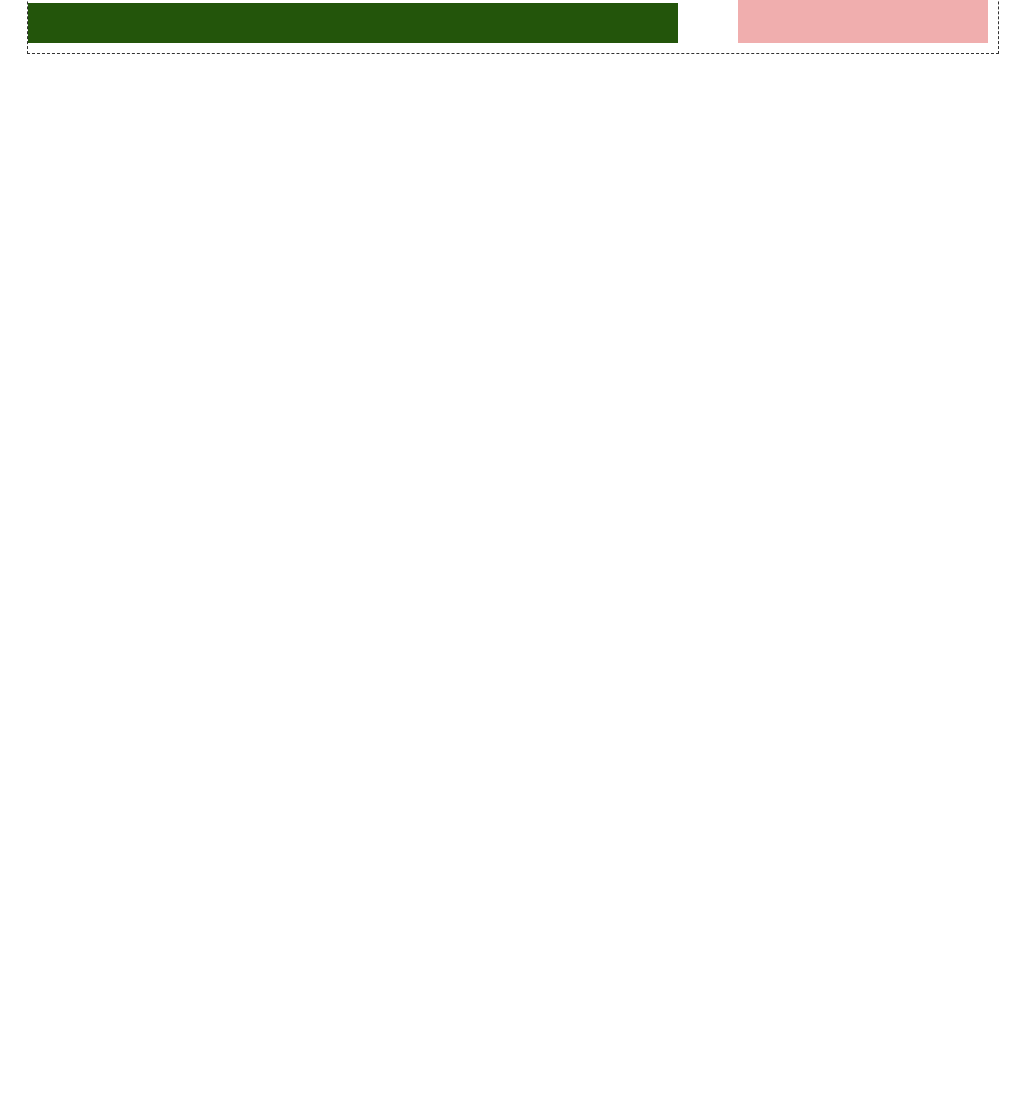
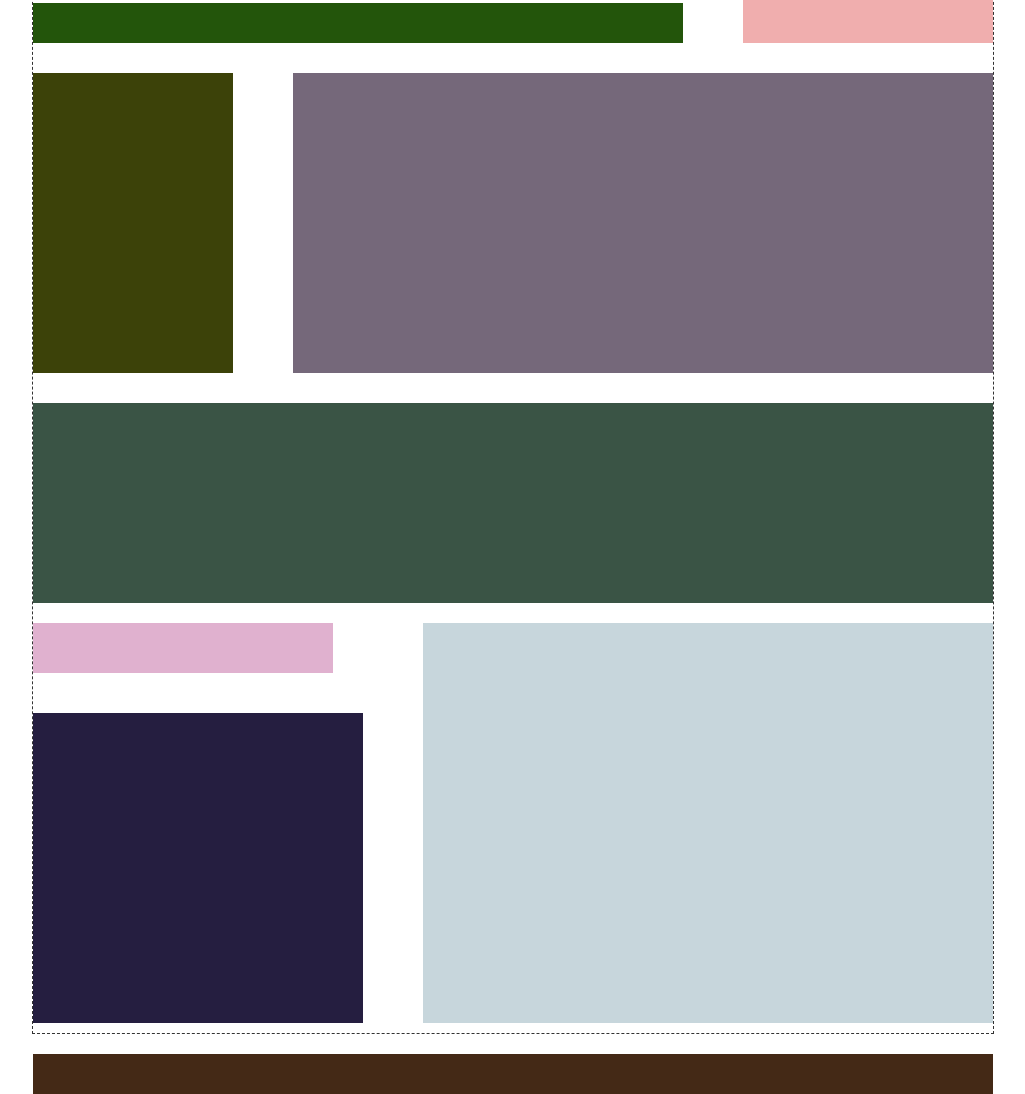
Before and after one commit to JMbika/web2_Summer_Review, a plain HTML site: page index.html in a window 1280 px wide. Shown: the part 58-1152 px from the top of the page, without its empty margins (127-1152 px from the left). Before the commit the page ends 800 px from the top, so only its background shows below. Drawn offline with Linux system fonts and the light colour scheme.

Commit message:
Social Media Promo and Featured Content

```diff
--- a/css/main.css
+++ b/css/main.css
@@ -55,7 +55,7 @@ table {
 
 main {
 	width: 960px;
-	padding: 0 10px 10px 0;
+	padding: 0 0 10px 0;
 	margin: 0 auto;
 	/* border is temp -> just to see site dimensions */
 	border: thin dashed #333;
@@ -85,3 +85,74 @@ main {
 	width: 250px;
 	background-color: #f0aeae;
 }
+
+/* ADDING SITE STYLES HERE -- THIS IS FOR THE FEATURED-CONTENT */
+
+#featured-content{display: flex; flex-direction: row;}
+
+.featured-image{
+	background-color: #3c4209;
+	width: 200px;
+	height: 300px;
+	margin-right: 60px;
+	margin-top: 30px;
+}
+
+#featured-image-description{
+	background-color: #75687a;
+	width: 700px;
+	height: 300px;
+	margin-bottom: 0; /* 0 values dont need px after them */
+	margin-top: 30px;
+
+}
+
+#hero-image{
+	background-color: #3a5445;
+	width: 100%;
+	height: 200px;
+	margin-top: 30px;
+}
+
+/* SOCIAL MEDIA PROMO */
+
+#promo-container {
+	display: flex;
+	flex-direction: row;
+	margin-top: 20px;
+}
+
+#social-media {
+	display: flex;
+	flex-direction: row;
+	width: 300px;
+	margin-bottom: 40px;
+	justify-content: space-between;
+}
+
+#social-media div  {
+	width: 100px;
+	height: 50px;
+	background-color: #e0b1cf;
+}
+
+#promo-text {
+	width: 330px;
+	height: 310px;
+	background-color: #251e40;
+}
+
+#promo-image{
+	width: 570px;
+	height: 400px;
+	background-color: #c7d6dc;
+	margin-left: auto;
+}
+
+#main-footer {
+	width: 960px;
+	margin: 20px auto 0 auto;
+	height: 40px;
+	background-color: #442916;
+
+}
--- a/index.html
+++ b/index.html
@@ -18,11 +18,37 @@
 			</nav>
 			<div id="logo"></div>
 		</header>
+
+		<section id="featured-content">
+			<h2 class="hidden">Featured Product</h2>
+			<div class="featured-image"></div>
+			<p id="featured-image-description"></p>
+		</section>
+
+		<section id="hero-image">
+			<h2 class="hidden">Wide angle shot of product</h2>
+		</section>
+		<!-- This is Social Media Promo Stuff -->
+		<section id="promo-container">
+			<h2 class="hidden">Product Promotion</h2>
+			<div id="social-media-promo">
+				<section id="social-media">
+					<h2 class="hidden">Social Media Promotion</h2>
+					<div></div>
+					<div></div>
+					<div></div>
+				</section>
+				<p id="promo-text"></p>
+			</div>
+
+			<section id="promo-image">
+				<h2 class="hidden">Featured Product Image</h2>
+			</section>
+		</section>
+		<!-- end of social media promo  -->
 	</main>
 
-	<footer>
-		<h2 class="hidden"></h2>
-	</footer>
+	<footer id="main-footer"></footer>
 
 	<script src="js/main.js"></script>
 </body>
```
